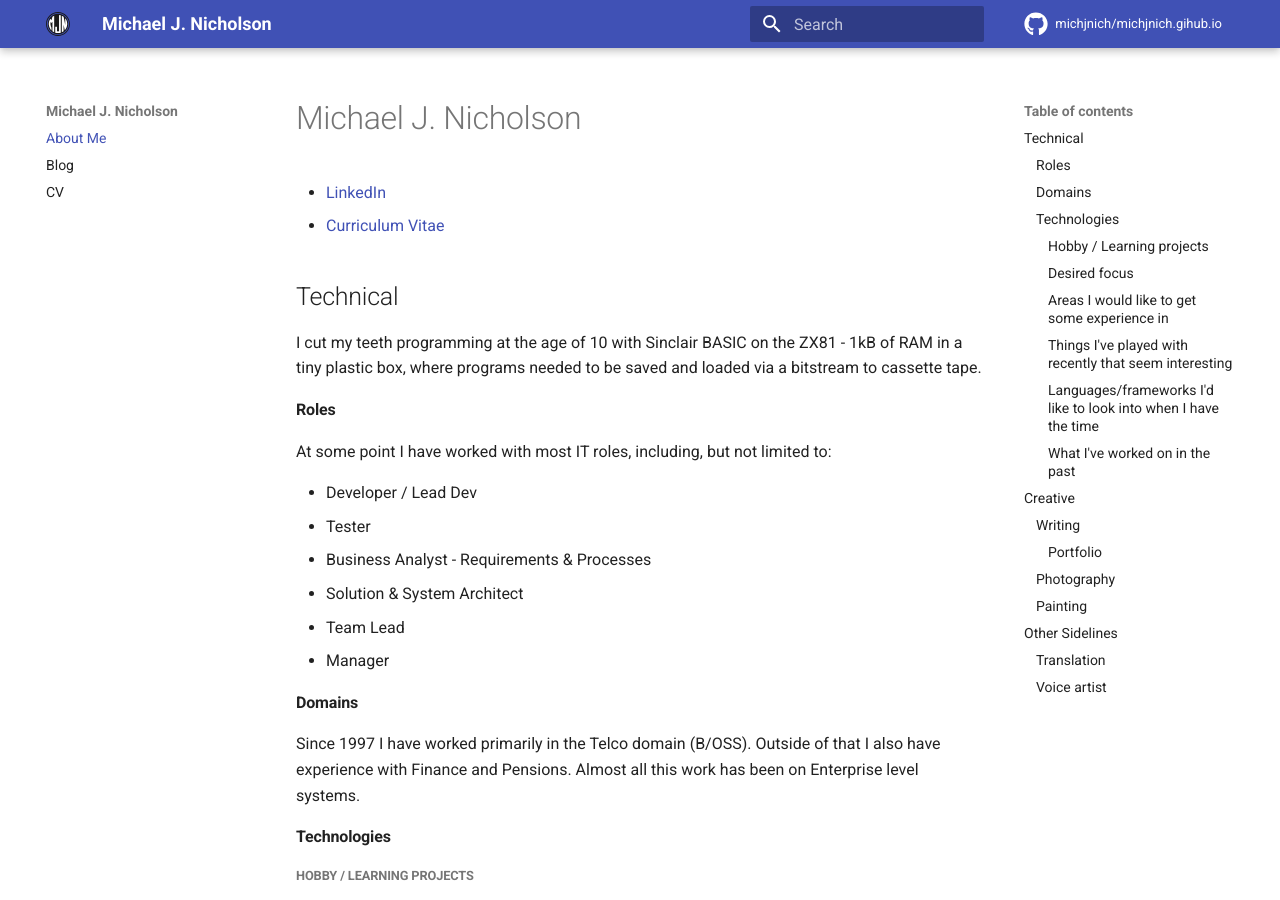
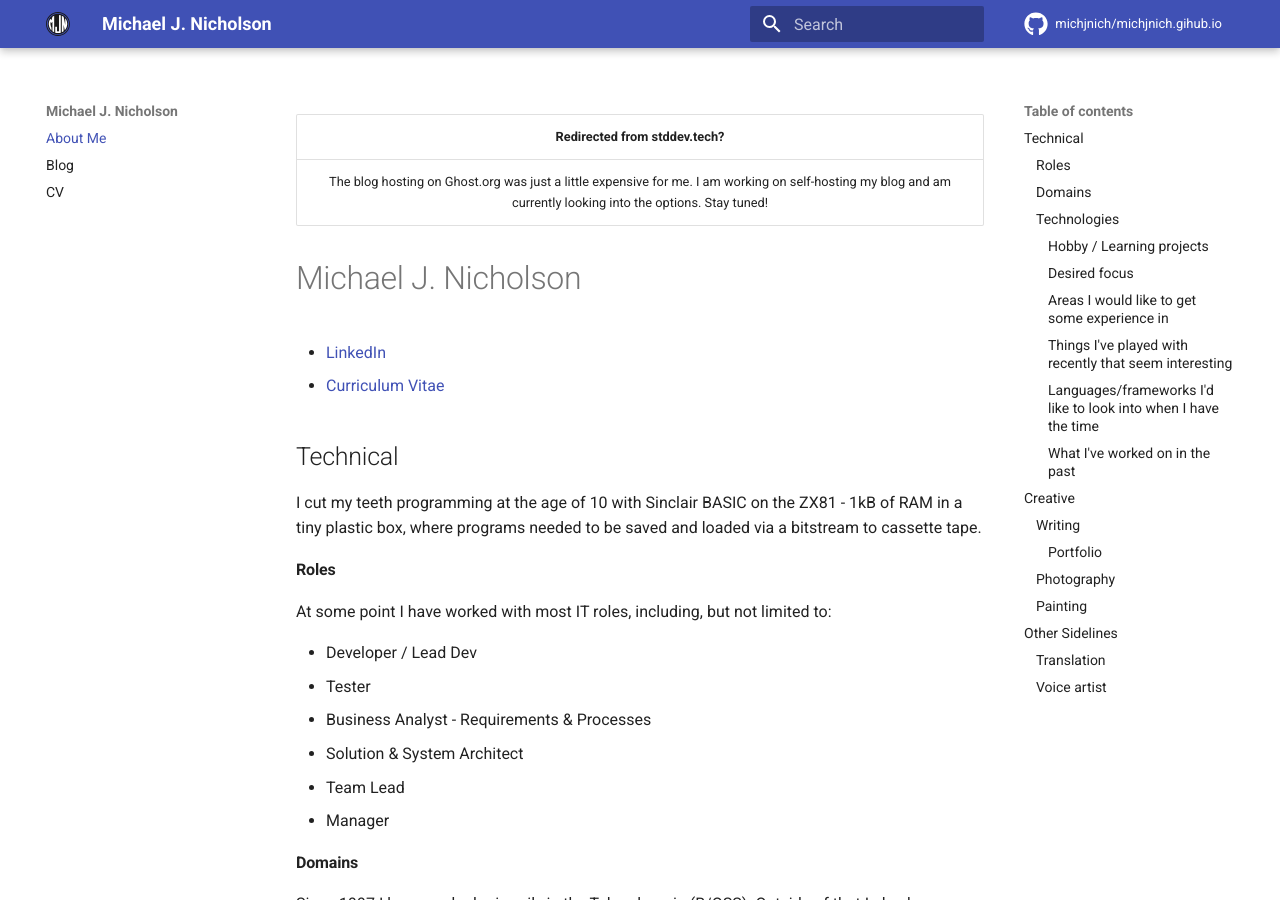
Before and after one commit to michjnich/michjnich.github.io_v1_mkdocs, an MkDocs documentation site: the page built from docs/index.md, in a window 1280 px wide and 900 px high. Built offline with MkDocs 1.6.1 and Material for MkDocs 9.7.7, drawn with Linux system fonts in a browser that asks for light colours; comment, search, counter and statistics services are not loaded.

Commit message:
Add stddev redirect notice

```diff
--- a/docs/index.md
+++ b/docs/index.md
@@ -1,7 +1,9 @@
+| Redirected from stddev.tech? |
+|:----------------------------:|
+|The blog hosting on Ghost.org was just a little expensive for me. I am working on self-hosting my blog and am currently looking into the options. Stay tuned!|
 # Michael J. Nicholson
 * [LinkedIn](https://www.linkedin.com/in/michjnich)
 * [Curriculum Vitae](./CV.pdf)
-
 ## Technical
 I cut my teeth programming at the age of 10 with Sinclair BASIC on the ZX81 - 1kB of RAM in a tiny plastic box, where programs needed to be saved and loaded via a bitstream to cassette tape.
 #### Roles
```
